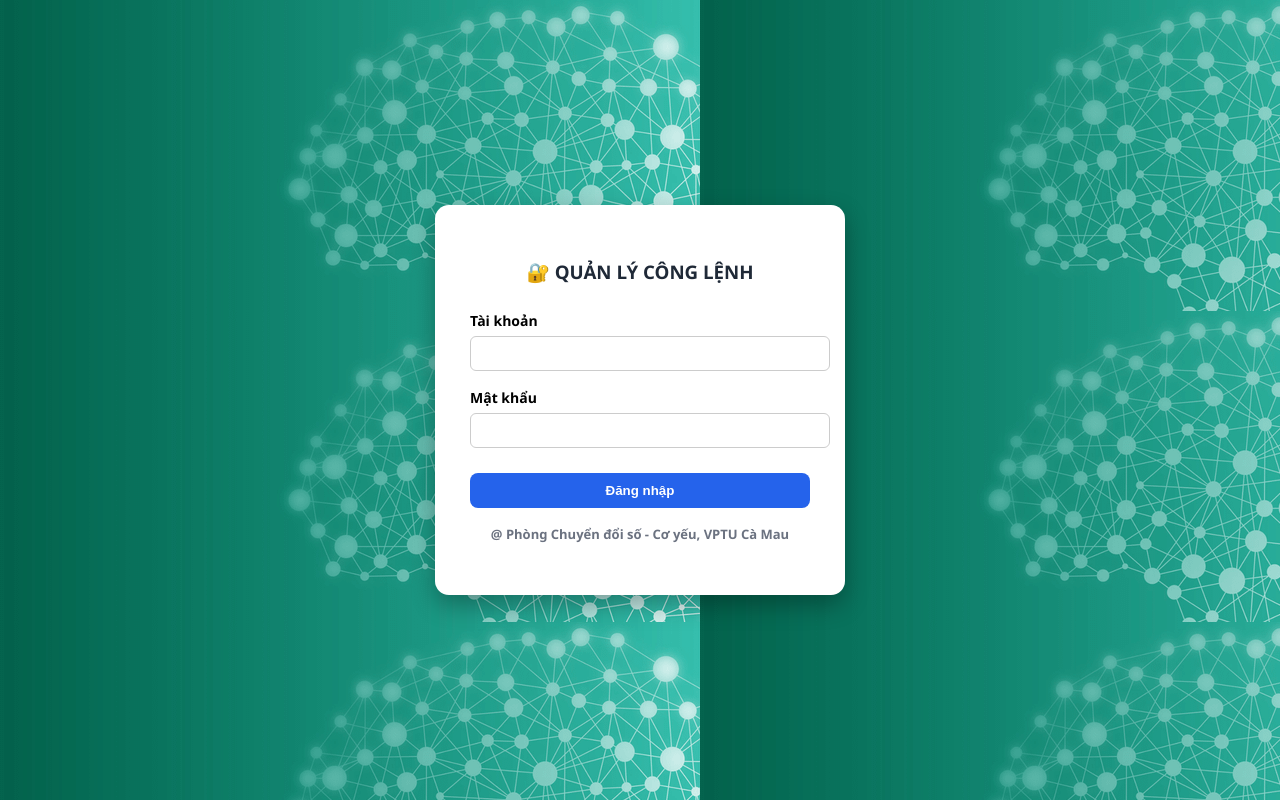
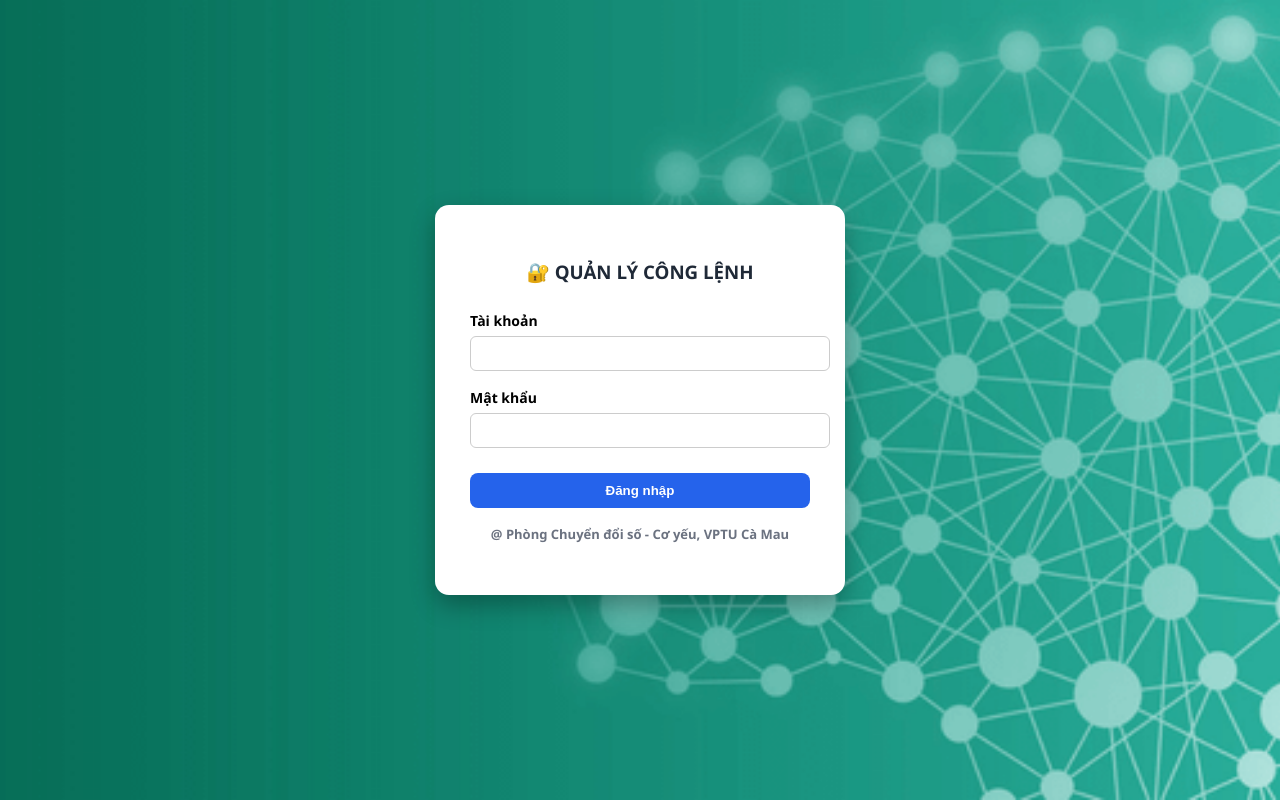
Before and after one commit to conkiencon2016-max/quanly-conglenh, a Flask app: page /login in a window 1280 px wide. Run offline with Flask 3, Linux system fonts and the light colour scheme.

Commit message:
Update login.html

```diff
--- a/templates/login.html
+++ b/templates/login.html
@@ -9,7 +9,7 @@
 body{
     margin:0;
     font-family:Segoe UI,Arial;
-    background-image: url("/static/19.png");
+    background:url("/static/19.png") center/cover no-repeat fixed;
     display:flex;
     justify-content:center;
     align-items:center;
```
